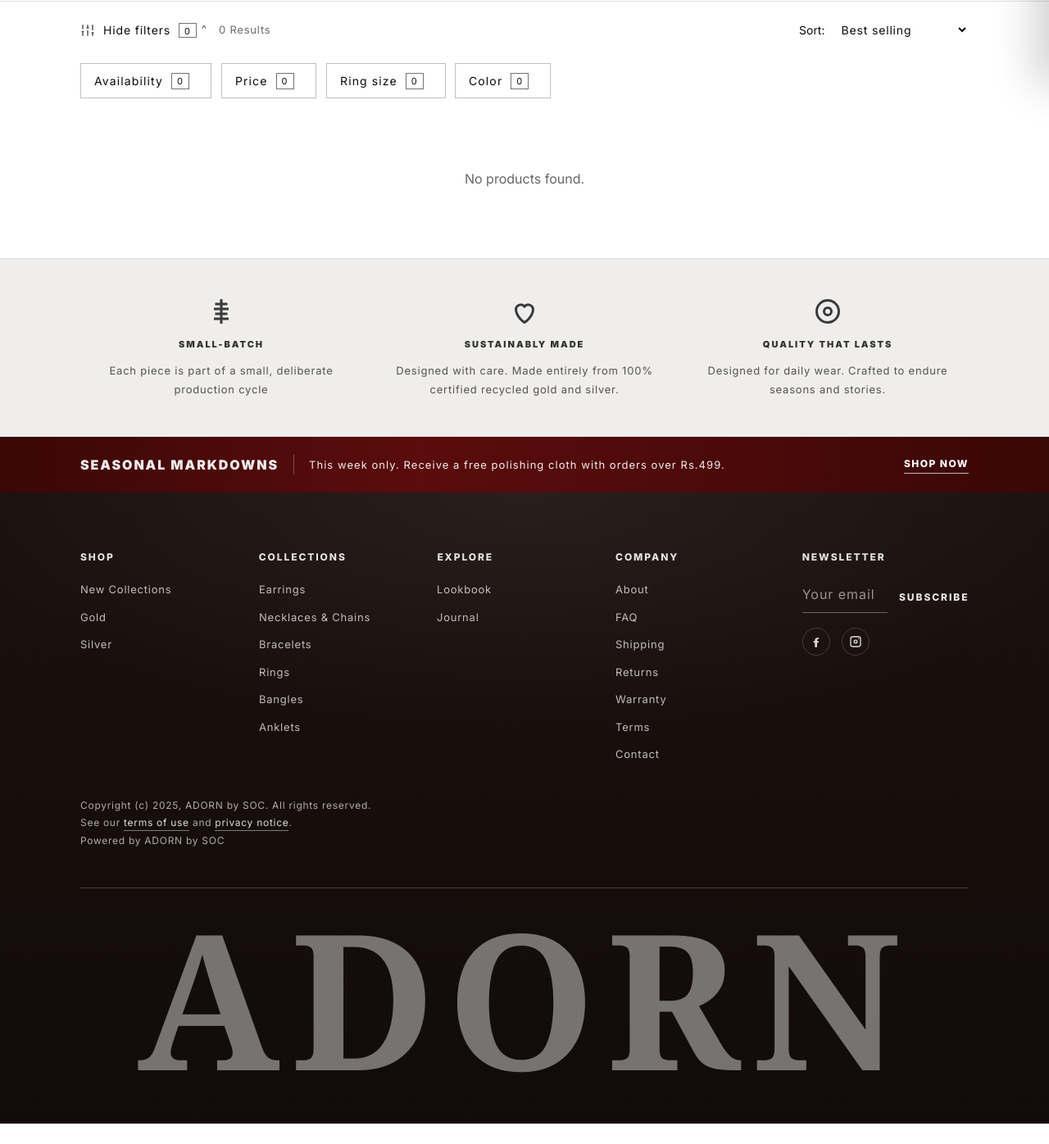
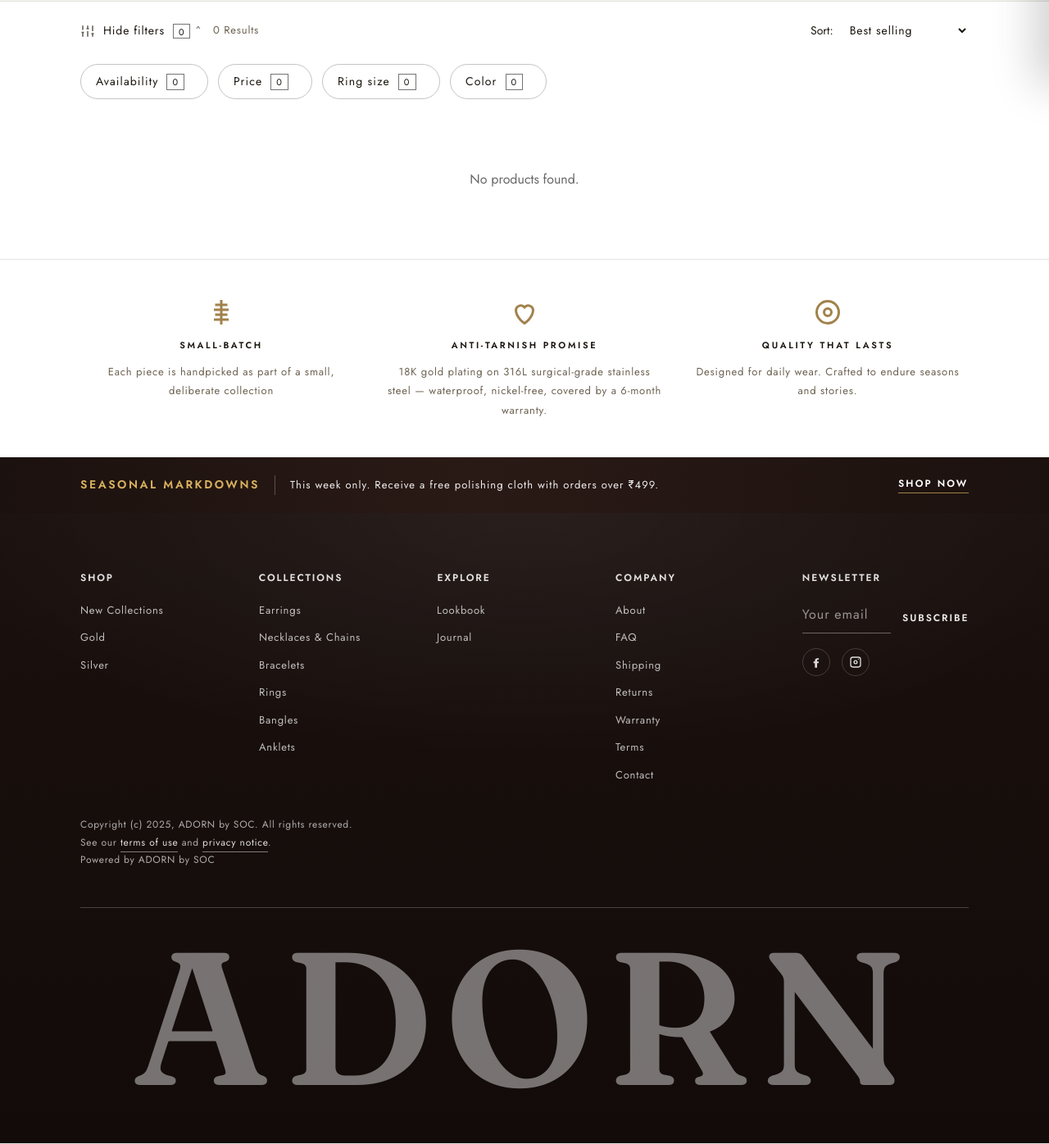
Before and after one commit to jayshetty1992/adornbysoc, a Django app: page /catalog/products/ in a window 1280 px wide. Shown: the part 696-2092 px from the top of the page at 82% size. Before the commit the page ends 2068 px from the top, so only its background shows below. Run offline with Django 5.2, Linux system fonts and the light colour scheme; data that the repository does not hold is empty.

Commit message:
Unify storefront on Ivory Atelier design system
- Global: Jost body + Fraunces display fonts replace Inter; ivory canvas
- PLP: serif hero with gold kicker, uniform rounded product cards,
  pill filters/badges/pagination, gold sale prices (red removed)
- PDP: serif title, gold rupee pricing, SVG value-bar icons replace
  emoji, pill CTAs (ink primary), gold stock bar, softened accordion
- Cart/checkout/sale/lookbook: Rs.X.00 -> clean rupee format, red -> gold,
  heavy 800/900 weights -> 500/600
- Fixed mojibake pagination chars and false 'recycled gold' claim

Co-Authored-By: Claude Fable 5 <noreply@anthropic.com>

```diff
--- a/templates/base.html
+++ b/templates/base.html
@@ -38,15 +38,16 @@
   <!-- (Optional) Font -->
   <link rel="preconnect" href="https://fonts.googleapis.com">
   <link rel="preconnect" href="https://fonts.gstatic.com" crossorigin>
-  <link href="https://fonts.googleapis.com/css2?family=Inter:wght@400;600;700;800;900&display=swap" rel="stylesheet">
+  <link href="https://fonts.googleapis.com/css2?family=Fraunces:ital,wght@0,400;0,450;0,500;0,600;1,400;1,500&family=Jost:wght@300;400;500;600&display=swap" rel="stylesheet">
 
   <style>
     :root {
-      --cream: #f6f2ea;
-      --ink: #0c0c0d;
+      --cream: #F7F3EC;
+      --ink: #1B160F;
       --coffee: #221612;
       --gold: #b7862b;
-      --line: rgba(0, 0, 0, .12);
+      --gold-deep: #8A6420;
+      --line: rgba(27, 22, 15, .12);
     }
 
     html,
@@ -55,9 +56,9 @@
     }
 
     body {
-      font-family: Inter, system-ui, -apple-system, Segoe UI, Roboto, Arial, sans-serif;
+      font-family: "Jost", Inter, system-ui, -apple-system, Segoe UI, Roboto, Arial, sans-serif;
       color: var(--ink);
-      background: #fff;
+      background: var(--cream);
     }
 
     /* ===== Announcement bar ===== */
@@ -360,7 +361,7 @@
     }
 
     .footer-watermark {
-      font-family: Georgia, "Times New Roman", serif;
+      font-family: "Fraunces", Georgia, "Times New Roman", serif;
       font-weight: 800;
       letter-spacing: .06em;
       font-size: clamp(110px, 18vw, 240px);
--- a/templates/cart/_sidebar_cart.html
+++ b/templates/cart/_sidebar_cart.html
@@ -26,7 +26,7 @@
 
         <div class="cs-mid">
           <div class="cs-name">{{ it.product.title }}</div>
-          <div class="cs-price">Rs.{{ it.product.price_inr }}</div>
+          <div class="cs-price">₹{{ it.product.price_inr|floatformat:0 }}</div>
 
           <div class="cs-qtyrow">
             <div class="cs-qty">
@@ -61,7 +61,7 @@
 <div class="cs-footer">
   <div class="cs-subrow">
     <div class="cs-subttl">Subtotal</div>
-    <div class="cs-subamt">Rs.{{ subtotal }}</div>
+    <div class="cs-subamt">₹{{ subtotal|floatformat:0 }}</div>
   </div>
   <div class="cs-subhint">Taxes and shipping calculated at checkout</div>
   <a class="cs-checkout" href="{% url 'orders:checkout_start' %}" role="button">CHECKOUT</a>
--- a/templates/catalog/_product_card.html
+++ b/templates/catalog/_product_card.html
@@ -11,7 +11,7 @@
     {% endwith %}
     <button class="quick-add" type="button" data-cart-add="{{ p.slug }}" aria-label="Add {{ p.title }} to bag">Add to Bag</button>
     {% if p.tryon_ready %}
-    <a class="tryon-pill" href="{% url 'catalog:tryon' slug=p.slug %}" aria-label="Virtual try-on for {{ p.title }}">✨ Try On</a>
+    <a class="tryon-pill" href="{% url 'catalog:tryon' slug=p.slug %}" aria-label="Virtual try-on for {{ p.title }}"><svg viewBox="0 0 24 24" fill="none" stroke="currentColor" stroke-width="1.6" style="width:12px;height:12px;vertical-align:-1px;margin-right:5px;" aria-hidden="true"><path d="M12 3l1.9 5.1L19 10l-5.1 1.9L12 17l-1.9-5.1L5 10l5.1-1.9L12 3z"/></svg>Try On</a>
     {% endif %}
   </div>
   <button class="wish-heart" type="button" data-wish="{{ p.slug }}" aria-label="Save {{ p.title }} to wishlist">
--- a/templates/catalog/collection_list.html
+++ b/templates/catalog/collection_list.html
@@ -11,17 +11,17 @@
 <style>
 
   :root {
-    --cream: #f6f2ea;
-    --ink: #0c0c0d;
+    --cream: #F7F3EC;
+    --ink: #1B160F;
     --gold: #b7862b;
-    --line: rgba(0, 0, 0, .12);
-    --muted: rgba(0, 0, 0, .58);
+    --gold-deep: #8A6420;
+    --line: rgba(27, 22, 15, .12);
+    --muted: #6E6353;
   }
 
   /* HERO */
   .hero-wrap {
     padding: 44px 0 26px;
-    background: #fff;
   }
 
   .hero-grid {
@@ -78,7 +88,7 @@
     .hero-img img { height: 320px; }
   }
 
-  .pl-wrap { background: #fff; }
+  .pl-wrap { background: var(--cream); }
 
   .pl-wrap .container {
     padding-left: clamp(14px, 4vw, 28px);
@@ -98,6 +108,8 @@
     border-bottom: 1px solid var(--line);
     background: #fff;
   }
+
+  .pl-top select, .pl-top button { cursor: pointer; }
 
   .pl-top-inner { padding: 18px 0 0; }
 
@@ -170,9 +182,10 @@
   }
 
   .filter-dd {
-    border: 1px solid rgba(0, 0, 0, .25);
+    border: 1px solid rgba(27, 22, 15, .25);
+    border-radius: 999px;
     background: transparent;
-    padding: 10px 16px;
+    padding: 10px 18px;
     font-size: 14px;
     letter-spacing: .08em;
     color: var(--ink);
@@ -294,27 +318,29 @@
     height: 44px;
     display: grid;
     place-items: center;
-    border: 1px solid rgba(0, 0, 0, .25);
+    border: 1px solid rgba(27, 22, 15, .25);
+    border-radius: 999px;
     text-decoration: none;
     color: var(--ink);
     font-size: 14px;
     background: #fff;
+    transition: border-color .3s ease, color .3s ease;
   }
 
-  .pg.active { border-color: rgba(0, 0, 0, .8); font-weight: 800; }
-  .pg:hover { background: rgba(0, 0, 0, .03); }
+  .pg.active { border-color: var(--gold); color: var(--gold-deep); font-weight: 600; }
+  .pg:hover { border-color: var(--gold); color: var(--gold-deep); }
 
   .pager-note {
-    color: rgba(0, 0, 0, .65);
+    color: var(--muted);
     font-size: 13px;
     letter-spacing: .06em;
   }
 
   /* Feature strip */
   .feature-strip {
-    background: #efeeec;
+    background: #fff;
     padding: 46px 0;
-    border-top: 1px solid rgba(0, 0, 0, .08);
+    border-top: 1px solid var(--line);
   }
 
   .feature-grid {
@@ -328,17 +354,19 @@
 
   .feat-head {
     font-size: 11px;
-    letter-spacing: .18em;
+    letter-spacing: .24em;
     text-transform: uppercase;
-    font-weight: 900;
+    font-weight: 600;
     margin-bottom: 12px;
-    color: rgba(0, 0, 0, .78);
+    color: var(--ink);
   }
+
+  .feat-ico { color: var(--gold-deep); }
 
   .feat-text {
     max-width: 340px;
     margin: 0 auto;
-    color: rgba(0, 0, 0, .65);
+    color: var(--muted);
     line-height: 1.8;
     font-size: 13px;
     letter-spacing: .06em;
@@ -346,7 +374,7 @@
 
   /* Seasonal banner */
   .seasonal {
-    background: linear-gradient(90deg, #3a0707 0%, #5b0c0c 40%, #3a0707 100%);
+    background: linear-gradient(90deg, #1B110E 0%, #2A1A16 45%, #1B110E 100%);
     color: rgba(255, 255, 255, .92);
     padding: 22px 0;
   }
@@ -367,10 +395,11 @@
   }
 
   .seasonal-title {
-    font-weight: 900;
-    letter-spacing: .12em;
+    font-weight: 600;
+    letter-spacing: .18em;
     text-transform: uppercase;
-    font-size: 16px;
+    font-size: 14px;
+    color: #D9B25F;
   }
 
   .seasonal-sep {
@@ -388,13 +417,15 @@
   .seasonal a {
     color: #fff;
     text-decoration: none;
-    border-bottom: 1px solid rgba(255, 255, 255, .7);
+    border-bottom: 1px solid rgba(217, 178, 95, .7);
     padding-bottom: 2px;
-    letter-spacing: .12em;
+    letter-spacing: .18em;
     text-transform: uppercase;
-    font-weight: 800;
+    font-weight: 600;
     font-size: 12px;
   }
+
+  .seasonal a:hover { color: #D9B25F; border-bottom-color: #D9B25F; }
 
   /* Responsive */
   @media (max-width: 1100px) {
@@ -849,7 +884,7 @@
           {% if selected_min or selected_max %}
           <a href="?{% if base_qs %}{{ base_qs }}&{% endif %}remove=price" class="chip"
             style="display:inline-flex;align-items:center;gap:8px;padding:7px 10px;border:1px solid rgba(0,0,0,.18);border-radius:999px;background:rgba(0,0,0,.03);text-decoration:none;color:rgba(0,0,0,.75);font-size:12px;">
-            Rs.{{ selected_min|default:"0" }} - Rs.{{ selected_max|default:max_price_bound }}
+            ₹{{ selected_min|default:"0" }} – ₹{{ selected_max|default:max_price_bound }}
             <span style="opacity:.7;">&times;</span>
           </a>
           {% endif %}
@@ -954,13 +989,13 @@
 
               <div style="display:flex;gap:10px;align-items:center;margin-bottom:12px;">
                 <div style="flex:1;border:1px solid rgba(0,0,0,.18);padding:10px 10px;">
-                  <div style="font-size:11px;opacity:.7;letter-spacing:.06em;">Rs.</div>
+                  <div style="font-size:11px;opacity:.7;letter-spacing:.06em;">₹</div>
                   <input type="number" name="min_price" value="{{ selected_min }}" placeholder="0"
                     style="width:100%;border:none;outline:none;background:transparent;font-size:14px;">
                 </div>
                 <div style="opacity:.6;">—</div>
                 <div style="flex:1;border:1px solid rgba(0,0,0,.18);padding:10px 10px;">
-                  <div style="font-size:11px;opacity:.7;letter-spacing:.06em;">Rs.</div>
+                  <div style="font-size:11px;opacity:.7;letter-spacing:.06em;">₹</div>
                   <input type="number" name="max_price" value="{{ selected_max }}" placeholder="{{ max_price_bound }}"
                     style="width:100%;border:none;outline:none;background:transparent;font-size:14px;">
                 </div>
@@ -1064,7 +1100,7 @@
 
               <button class="card-quick-add" type="button" data-cart-add="{{ p.slug }}" aria-label="Add {{ p.title }} to bag">Add to Bag</button>
               {% if p.tryon_ready %}
-              <a class="card-tryon" href="{% url 'catalog:tryon' slug=p.slug %}" aria-label="Virtual try-on for {{ p.title }}">✨ Try On</a>
+              <a class="card-tryon" href="{% url 'catalog:tryon' slug=p.slug %}" aria-label="Virtual try-on for {{ p.title }}"><svg viewBox="0 0 24 24" fill="none" stroke="currentColor" stroke-width="1.6" style="width:12px;height:12px;vertical-align:-1px;margin-right:5px;" aria-hidden="true"><path d="M12 3l1.9 5.1L19 10l-5.1 1.9L12 17l-1.9-5.1L5 10l5.1-1.9L12 3z"/></svg>Try On</a>
               {% endif %}
             </div>
 
@@ -1079,12 +1115,12 @@
             <div class="p-price">
               {% if p.is_on_sale %}
               <div style="display:flex;gap:10px;justify-content:center;align-items:baseline;flex-wrap:wrap;">
-                <span style="text-decoration:line-through;opacity:.55;">Rs.{{ p.old_price_inr }}</span>
-                <span style="color:#c40000;font-weight:900;">Rs.{{ p.price_inr }}</span>
-                <span style="color:#c40000;font-size:12px;letter-spacing:.06em;">{{ p.discount_percent }}% off</span>
+                <span style="text-decoration:line-through;opacity:.5;">₹{{ p.old_price_inr|floatformat:0 }}</span>
+                <span style="color:#8A6420;font-weight:600;">₹{{ p.price_inr|floatformat:0 }}</span>
+                <span style="font-family:'Jost',sans-serif;color:#8A6420;font-size:11px;letter-spacing:.14em;text-transform:uppercase;">{{ p.discount_percent }}% off</span>
               </div>
               {% else %}
-              Rs.{{ p.price_inr }}
+              ₹{{ p.price_inr|floatformat:0 }}
               {% endif %}
             </div>
 
@@ -1158,17 +1194,17 @@
               <svg class="feat-ico" viewBox="0 0 24 24" fill="none" stroke="currentColor" stroke-width="2">
                 <path d="M12 2v20M7 6h10M6 10h12M7 14h10M6 18h12" />
               </svg>
-              <div class="feat-head">SMALL-BATCH</div>
-              <div class="feat-text">Each piece is part of a small, deliberate production cycle</div>
+              <div class="feat-head">Small-Batch</div>
+              <div class="feat-text">Each piece is handpicked as part of a small, deliberate collection</div>
             </div>
 
             <div>
               <svg class="feat-ico" viewBox="0 0 24 24" fill="none" stroke="currentColor" stroke-width="2">
                 <path d="M12 21s-7-4.5-7-11a4 4 0 0 1 7-2 4 4 0 0 1 7 2c0 6.5-7 11-7 11z" />
               </svg>
-              <div class="feat-head">SUSTAINABLY MADE</div>
-              <div class="feat-text">Designed with care. Made entirely from 100% certified recycled gold and silver.
-              </div>
+              <div class="feat-head">Anti-Tarnish Promise</div>
+              <div class="feat-text">18K gold plating on 316L surgical-grade stainless steel — waterproof, nickel-free,
+                covered by a 6-month warranty.</div>
             </div>
 
             <div>
@@ -1176,7 +1212,7 @@
                 <circle cx="12" cy="12" r="9"></circle>
                 <circle cx="12" cy="12" r="3"></circle>
               </svg>
-              <div class="feat-head">QUALITY THAT LASTS</div>
+              <div class="feat-head">Quality That Lasts</div>
               <div class="feat-text">Designed for daily wear. Crafted to endure seasons and stories.</div>
             </div>
           </div>
@@ -1188,9 +1224,9 @@
         <div class="container">
           <div class="seasonal-inner">
             <div class="seasonal-left">
-              <div class="seasonal-title">SEASONAL MARKDOWNS</div>
+              <div class="seasonal-title">Seasonal Markdowns</div>
               <div class="seasonal-sep"></div>
-              <div class="seasonal-msg">This week only. Receive a free polishing cloth with orders over Rs.499.</div>
+              <div class="seasonal-msg">This week only. Receive a free polishing cloth with orders over ₹499.</div>
             </div>
             <a href="{% url 'catalog:product_list' %}?tag=sale">Shop now</a>
           </div>
```
Also changed, not shown: other parts of templates/catalog/collection_list.html (+67 -41 lines), templates/catalog/lookbook.html (+15 -15 lines), templates/catalog/product_detail.html (+81 -60 lines), templates/checkout/checkout.html (+17 -17 lines), templates/checkout/stripe_pay.html (+8 -8 lines), templates/pages/sale.html (+15 -15 lines).
